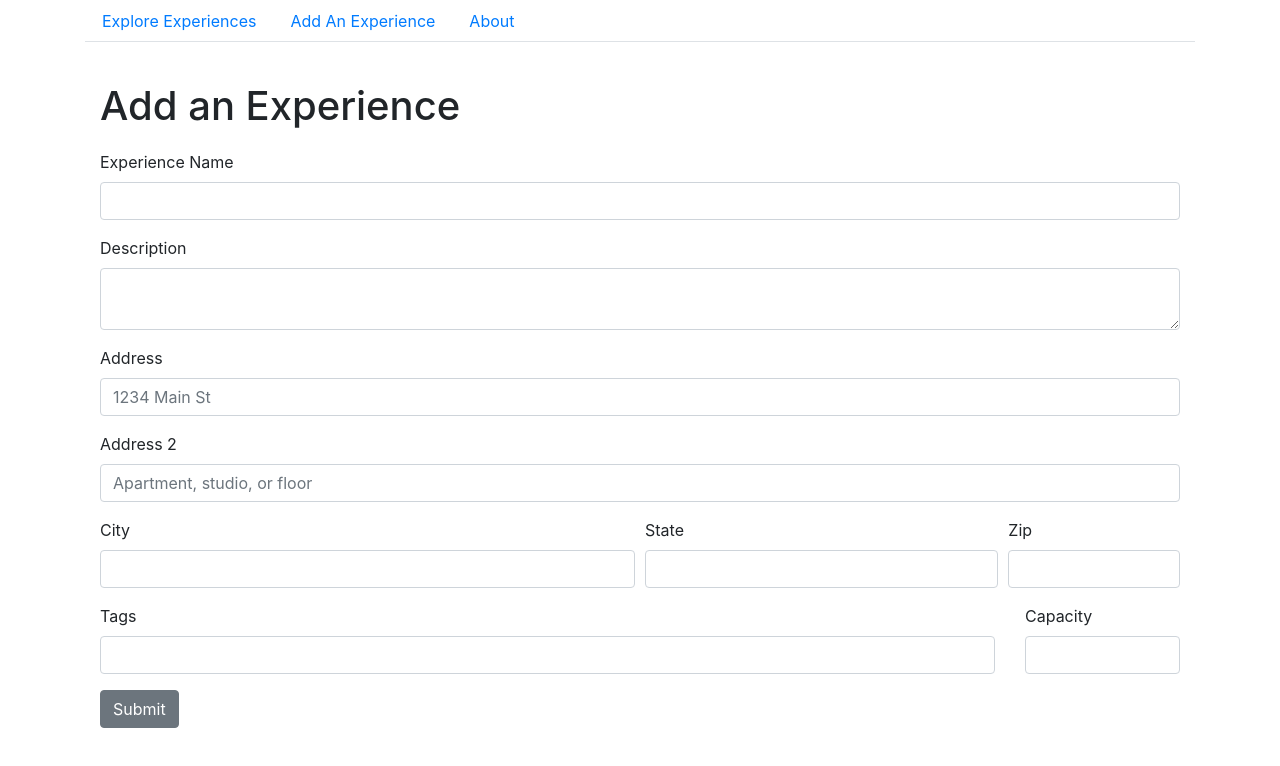
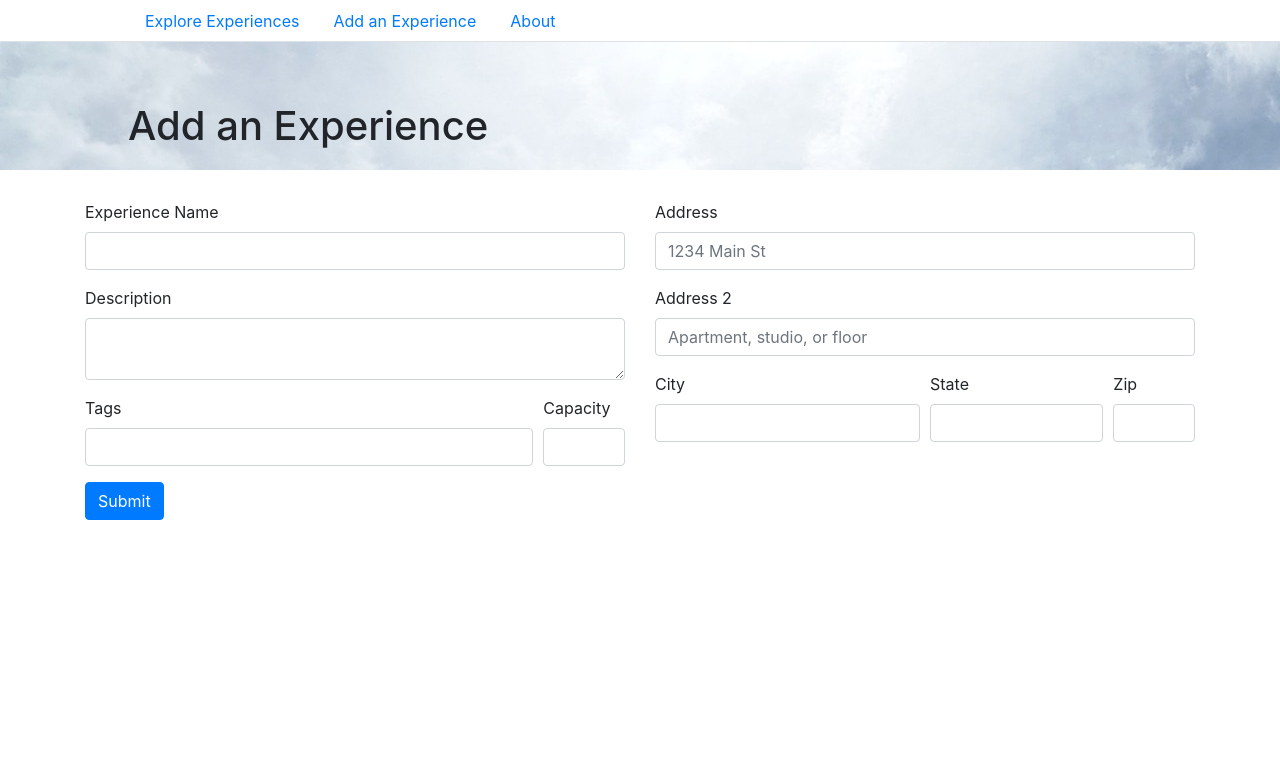
Before and after one commit to ksogata/DepressedPlatypusPerry, a React (Create React App) app: page /experience in a window 1280 px wide. Shown: the top 766 px of the page. Built offline with nearby package versions, Linux system fonts and the light colour scheme.

Commit message:
styling and layout improvements

```diff
--- a/src/App.js
+++ b/src/App.js
@@ -21,13 +21,13 @@ class App extends Component {
 
   render() {
     return (
-      <Container>
+      <div>
         <Nav tabs>
           <NavItem>
             <NavLink href="/explore">Explore Experiences</NavLink>
           </NavItem>
           <NavItem>
-            <NavLink href="/experience">Add An Experience</NavLink>
+            <NavLink href="/experience">Add an Experience</NavLink>
           </NavItem>
           <NavItem>
             <NavLink href="/about">About</NavLink>
@@ -40,7 +40,7 @@ class App extends Component {
         <Route path="/experience" component={Experience} />
 
         {/* <Login></Login> */}
-      </Container>
+      </div>
     );
   }
 }
--- a/src/components/about.js
+++ b/src/components/about.js
@@ -2,12 +2,20 @@ import React, { Component } from 'react';
 import { isAbsolute } from 'path';
 import { Container } from 'reactstrap';
 
+const styles = {
+  banner: {
+    background: "url('spring-4072393_1920.jpg')"
+  }
+}
+
 const About = () => {
     return (
-      <Container>
-        <h1>About</h1>
-        <p></p>
-      </Container>
+      <div>
+        <h1 style={styles.banner}>About</h1>
+        <Container>
+          <p></p>
+        </Container>
+      </div>
     )
 };
 
--- a/src/components/experience.js
+++ b/src/components/experience.js
@@ -1,10 +1,19 @@
 import React from 'react';
-import { Container, Button, Form, FormGroup, Label, Input, FormText, Row, Col } from 'reactstrap';
+import { Container, Row, Col, Button, Form, FormGroup, Label, Input, FormText } from 'reactstrap';
+
+const styles = {
+    banner: {
+      background: "url('spring-4072393_1920.jpg')"
+    }
+}
 
 const Experience = () => {
     return (
+      <div>
+        <h1 style={styles.banner}>Add an Experience</h1>
         <Container>
-            <h1>Add an Experience</h1>
+          <Row>
+            <Col>
               <Form>
               <FormGroup>
                 <Label for="expName">Experience Name</Label>
@@ -14,6 +23,24 @@ const Experience = () => {
                 <Label for="description">Description</Label>
                 <Input type="textarea" name="description" id="description" />
               </FormGroup>
+              </Form>
+              <Row form>
+                <Col md={10}>
+                  <FormGroup>
+                  <Label for="tags">Tags</Label>
+                  <Input type="text" name="tags" id="tags"/>
+                </FormGroup>
+                </Col>
+                <Col md={2}>
+                  <FormGroup>
+                    <Label for="capacity">Capacity</Label>
+                    <Input type="number" name="capacity" id="capacity"/>
+                  </FormGroup>
+                </Col>
+              </Row>
+            </Col>
+            <Col>
+              <Form>
               <FormGroup>
                 <Label for="exampleAddress">Address</Label>
               <Input type="text" name="address" id="exampleAddress" placeholder="1234 Main St"/>
@@ -42,23 +69,16 @@ const Experience = () => {
                 </FormGroup>
                 </Col>
               </Row>
-                <Row>
-                    <Col md={10}>
-                        <FormGroup>
-                            <Label for="tags">Tags</Label>
-                            <Input type="text" name="tags" id="tags"/>
-                        </FormGroup>
-                    </Col>
-                    <Col md={2}>
-                        <FormGroup>
-                            <Label for="capacity">Capacity</Label>
-                            <Input type="number" name="capacity" id="capacity"/>
-                        </FormGroup>
+            </Form>
           </Col>
         </Row>
-                <Button>Submit</Button>
-            </Form>
+        <Row>
+          <Col>
+            <Button color="primary">Submit</Button><br/>
+          </Col>
+        </Row>
       </Container>
+    </div>
     )
 };
 
--- a/src/components/explore.js
+++ b/src/components/explore.js
@@ -9,12 +9,16 @@ const styles = {
       height: '100vh',
       'padding-right': '20px'
     },
+    banner: {
+      background: "url('spring-4072393_1920.jpg')"
+    }
 }
 
 const Explore = () => {
     return (
+      <div>
+      <h1 style={styles.banner}>Explore Experiences</h1>
       <Container>
-        <h1>Explore Experiences</h1>
         <Row>
           <Col>
             <InputGroup>
@@ -59,7 +63,7 @@ const Explore = () => {
                 <CardTitle>Card title</CardTitle>
                 <CardSubtitle>Card subtitle</CardSubtitle>
                 <CardText>Some quick example text to build on the card title and make up the bulk of the card's content.</CardText>
-                <Button>Button</Button>
+                <Button color="primary">View Details</Button>
               </CardBody>
             </Card>
           </Col>
@@ -70,7 +74,7 @@ const Explore = () => {
                 <CardTitle>Card title</CardTitle>
                 <CardSubtitle>Card subtitle</CardSubtitle>
                 <CardText>Some quick example text to build on the card title and make up the bulk of the card's content.</CardText>
-                <Button>Button</Button>
+                <Button color="primary">View Details</Button>
               </CardBody>
             </Card>
           </Col>
@@ -81,7 +85,7 @@ const Explore = () => {
                 <CardTitle>Card title</CardTitle>
                 <CardSubtitle>Card subtitle</CardSubtitle>
                 <CardText>Some quick example text to build on the card title and make up the bulk of the card's content.</CardText>
-                <Button>Button</Button>
+                <Button color="primary">View Details</Button>
               </CardBody>
             </Card>
           </Col>
@@ -95,7 +99,7 @@ const Explore = () => {
                 <CardTitle>Card title</CardTitle>
                 <CardSubtitle>Card subtitle</CardSubtitle>
                 <CardText>Some quick example text to build on the card title and make up the bulk of the card's content.</CardText>
-                <Button>Button</Button>
+                <Button color="primary">View Details</Button>
               </CardBody>
             </Card>
           </Col>
@@ -106,7 +110,7 @@ const Explore = () => {
                 <CardTitle>Card title</CardTitle>
                 <CardSubtitle>Card subtitle</CardSubtitle>
                 <CardText>Some quick example text to build on the card title and make up the bulk of the card's content.</CardText>
-                <Button>Button</Button>
+                <Button color="primary">View Details</Button>
               </CardBody>
             </Card>
           </Col>
@@ -117,13 +121,14 @@ const Explore = () => {
                 <CardTitle>Card title</CardTitle>
                 <CardSubtitle>Card subtitle</CardSubtitle>
                 <CardText>Some quick example text to build on the card title and make up the bulk of the card's content.</CardText>
-                <Button>Button</Button>
+                <Button color="primary">View Details</Button>
               </CardBody>
             </Card>
           </Col>
         </Row>
         <br/>
       </Container>
+      </div>
     );
 };
 
--- a/src/index.css
+++ b/src/index.css
@@ -14,5 +14,10 @@ code {
 }
 
 h1 {
-  margin: 40px 0 20px 0;
+  padding: 60px 10% 20px 10%;
+  margin-bottom: 30px;
 }
+
+.nav {
+  padding: 0 10%;
+}
```
Also changed, not shown: public/spring-4072393_1920.jpg (added). Lines whose indentation alone changed are shown as unchanged.
